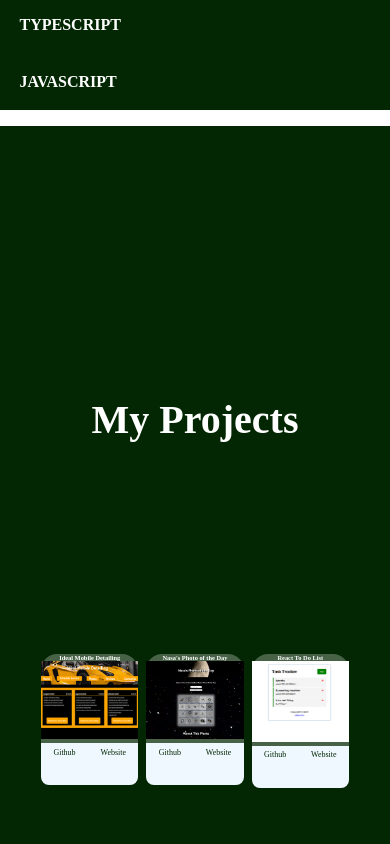
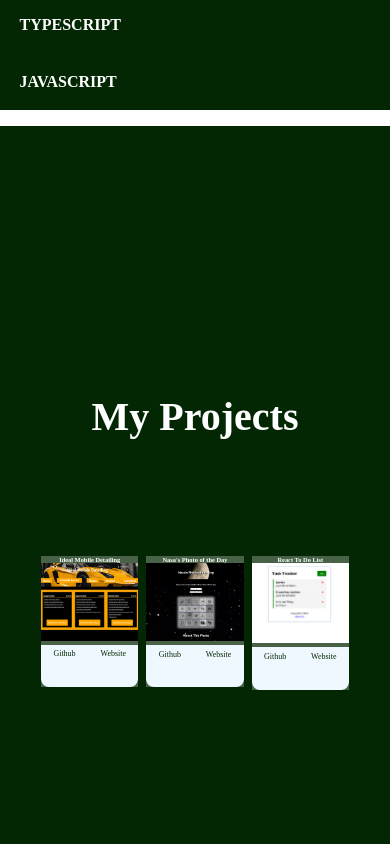
Before and after one commit to codiemaureen/codieCodes, a Next.js app: page / in a window 390 px wide. Shown: the part 1800-2644 px from the top of the page. Built offline with nearby package versions, Linux system fonts and the light colour scheme; a web font is replaced by a local one.

Commit message:
Fixing mobile routing view

```diff
--- a/src/app/component/Projects.jsx
+++ b/src/app/component/Projects.jsx
@@ -15,7 +15,7 @@ const ProjectList = () => {
 
   return (
     <div id="projects" className={styles.projects}>
-      <h2  className={styles.projectsTitle} >{'My Projects'}</h2>
+      <h2 className={styles.projectsTitle} >{'My Projects'}</h2>
       <div className={styles.projectsContainer}>
         {projects.map((project) => (
           <div key={project.id} className={styles.projectsItems}>
--- a/src/app/component/Projects.module.css
+++ b/src/app/component/Projects.module.css
@@ -1,7 +1,7 @@
 .projects{
  display: flex;
  flex-direction: column;
- padding: 15% 0;
+ padding: 10% 0;
  min-width: 100vw;
  background-color: rgb(2, 39, 2);
  color: white;
@@ -14,20 +14,36 @@
 }
 
 .projectsItems{
- width: 25%;
- height: 90%;
- margin: 0 1%;
+ max-width: 25%;
+ height: 80%;
+ margin: 1%;
  padding: 0;
- border-radius: 1rem;
  background-color: rgba(255, 255, 255, 0.276);
 }
 
 @media screen and (max-width: 1355px) {
- .projects{
-  height: 90vh;
-  padding-bottom: 15%;
- }
+  .projects {
+      padding: 10% 0;
+    }
+
+    .projectsTitle {
+      padding-top: 20%;
+    }
+
+    .projectsContainer {
+      margin-bottom: 10%;
+    }
+}
+
+@media screen and (max-width: 840px) {
+  .projects {
+    padding: 40% 0;
+  }
   .projectsTitle{
-   margin: 25vh 0;
+    padding: 20% 0;
+  }
+
+  .projectsContainer {
+    margin-bottom: 20%;
   }
 }
```
